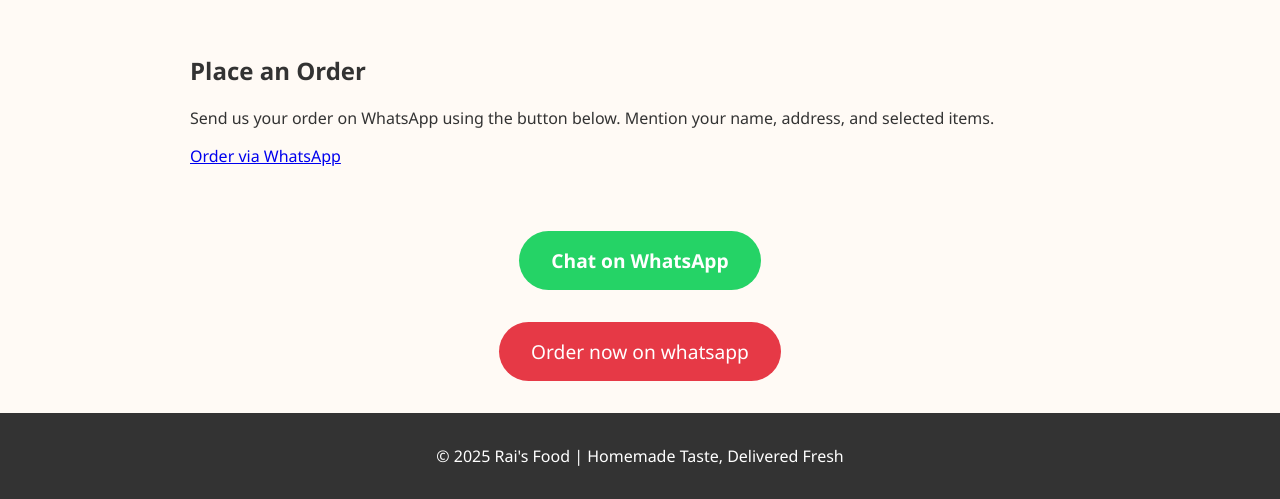
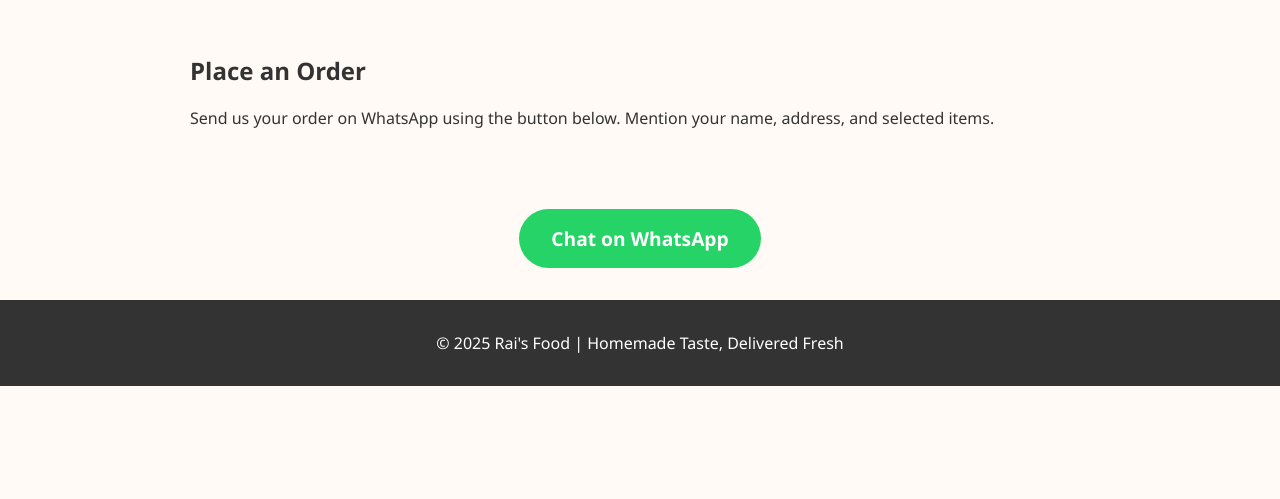
Before and after one commit to Shahabas4k/Rai.s.Kitchen.github.io, a plain HTML site: page index.html in a window 1280 px wide. Shown: the part 2732-3231 px from the top of the page. After the commit the page ends 3118 px from the top, so only its background shows below. Drawn offline with Linux system fonts and the light colour scheme.

Commit message:
Update index.html

```diff
--- a/index.html
+++ b/index.html
@@ -285,12 +285,12 @@
 <section class="section" id="order-form">
   <h2>Place an Order</h2>
 <p>Send us your order on WhatsApp using the button below. Mention your name, address, and selected items.</p>
-<a href="https://wa.me/919188335430" class="cta">Order via WhatsApp</a>
+
 
 </section>
 
   <div class="cta">
-  <a href="https://wa.me/919188335430" target="_blank" aria-label="Chat on WhatsApp"
+  <a href="https://wa.me/919188335430" target="_blank" aria-label="Order now on WhatsApp"
      style="display:inline-block;padding:1rem 2rem;background:#25D366;color:white;border-radius:30px;text-decoration:none;font-weight:bold;">
     Chat on WhatsApp
   </a>
@@ -298,11 +298,7 @@
 
 
 
-  <div class="cta">
-    <a href="https://wa.me/919188335430" target="_blank" aria-label="Chat on WhatsApp">
-Order now on whatsapp
-    </a>
-  </div>
+
 
   <footer>
     <p>© 2025 Rai's Food | Homemade Taste, Delivered Fresh</p>
```
